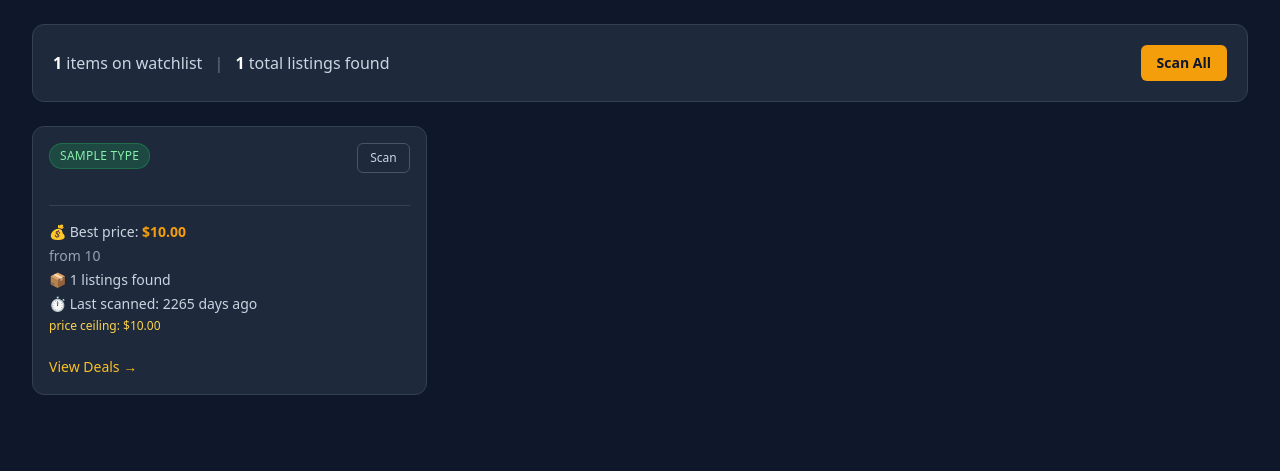
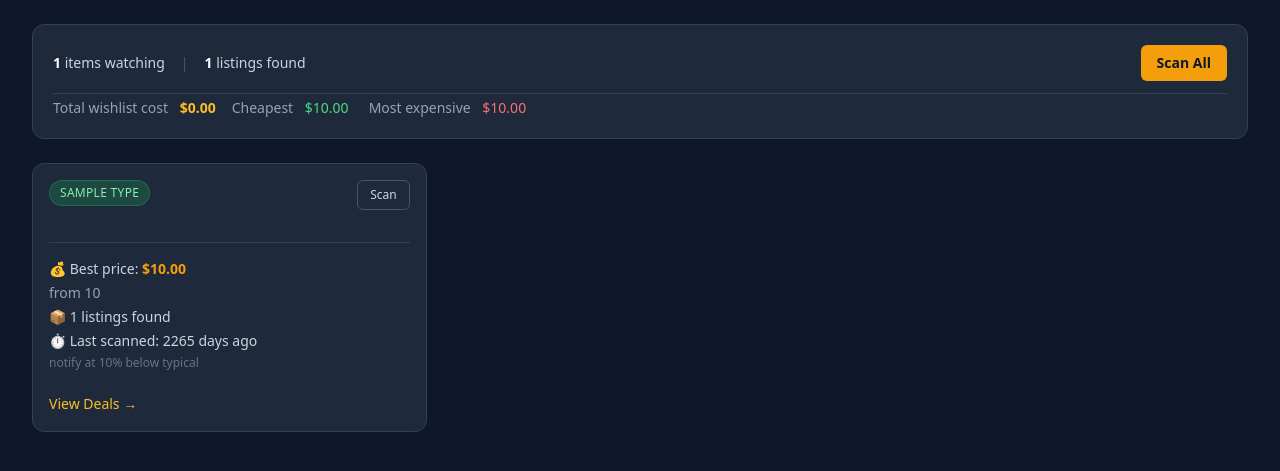
Before and after one commit to jacobem1836/Vinyl-Scraper, a FastAPI app: template templates/index.html in a window 1280 px wide. Shown: the part 65-536 px from the top of the page. Run offline with FastAPI, Linux system fonts and the light colour scheme; the template is opened without the code that fills it: most values are stand-ins (such as "Sample title", 1, 10 or a date in 2020); some libraries are stand-ins or nearby versions.

Commit message:
Add dashboard stats and label top-picks display
Dashboard now shows total wishlist cost, cheapest item, and most
expensive item. Label-type cards display top 3 cheapest picks instead
of a single best price. Form field updated to notify_below_pct (%).

Co-Authored-By: Claude Sonnet 4.6 <noreply@anthropic.com>

```diff
--- a/app/main.py
+++ b/app/main.py
@@ -3,7 +3,7 @@ from fastapi.staticfiles import StaticFiles
 from fastapi.templating import Jinja2Templates
 from sqlalchemy.orm import Session
 
-from app.database import Base, engine, get_db
+from app.database import Base, engine, get_db, run_migrations
 from app.models import Listing, WishlistItem
 from app.routers.wishlist import api_router, web_router
 from app.scheduler import scheduler, setup_scheduler
@@ -21,6 +21,7 @@ app.include_router(api_router)
 
 @app.on_event("startup")
 async def startup():
+    run_migrations()
     Base.metadata.create_all(bind=engine)
     setup_scheduler()
     scheduler.start()
@@ -44,12 +45,19 @@ async def index(request: Request, db: Session = Depends(get_db)):
         .all()
     )
     enriched = [_enrich_item(item) for item in items]
+    priced = [i for i in enriched if i["best_price"] is not None]
+    total_cost = round(sum(i["best_price"] for i in priced), 2) if priced else None
+    cheapest = min(priced, key=lambda i: i["best_price"]) if priced else None
+    most_expensive = max(priced, key=lambda i: i["best_price"]) if priced else None
     return templates.TemplateResponse(
         "index.html",
         {
             "request": request,
             "items": enriched,
             "total_listings": sum(i["listing_count"] for i in enriched),
+            "total_cost": total_cost,
+            "cheapest": cheapest,
+            "most_expensive": most_expensive,
         },
     )
 
--- a/templates/index.html
+++ b/templates/index.html
@@ -4,17 +4,41 @@
 
 {% block content %}
 <div class="space-y-6">
-  <section class="bg-slate-800 border border-slate-700 rounded-xl p-4 sm:p-5 flex flex-col sm:flex-row sm:items-center sm:justify-between gap-4">
-    <div class="text-slate-300 text-sm sm:text-base">
-      <span class="text-white font-semibold">{{ items|length }}</span> items on watchlist
-      <span class="mx-2 text-slate-500">|</span>
-      <span class="text-white font-semibold">{{ total_listings }}</span> total listings found
+  <section class="bg-slate-800 border border-slate-700 rounded-xl p-4 sm:p-5 space-y-3">
+    <div class="flex flex-col sm:flex-row sm:items-center sm:justify-between gap-3">
+      <div class="flex flex-wrap gap-x-4 gap-y-1 text-sm text-slate-300">
+        <span><span class="text-white font-semibold">{{ items|length }}</span> items watching</span>
+        <span class="text-slate-600">|</span>
+        <span><span class="text-white font-semibold">{{ total_listings }}</span> listings found</span>
       </div>
       <form action="/scan-all" method="post">
         <button type="submit" class="bg-amber-500 hover:bg-amber-400 text-slate-900 text-sm font-semibold px-4 py-2 rounded-md transition">
           Scan All
         </button>
       </form>
+    </div>
+    {% if total_cost is not none %}
+    <div class="flex flex-wrap gap-4 pt-1 border-t border-slate-700 text-sm">
+      <div>
+        <span class="text-slate-400">Total wishlist cost</span>
+        <span class="ml-2 text-amber-400 font-semibold">${{ '%.2f'|format(total_cost) }}</span>
+      </div>
+      {% if cheapest %}
+      <div>
+        <span class="text-slate-400">Cheapest</span>
+        <span class="ml-2 text-green-400 font-medium">${{ '%.2f'|format(cheapest.best_price) }}</span>
+        <span class="ml-1 text-slate-400 text-xs">{{ cheapest.query|truncate(20, true) }}</span>
+      </div>
+      {% endif %}
+      {% if most_expensive %}
+      <div>
+        <span class="text-slate-400">Most expensive</span>
+        <span class="ml-2 text-red-400 font-medium">${{ '%.2f'|format(most_expensive.best_price) }}</span>
+        <span class="ml-1 text-slate-400 text-xs">{{ most_expensive.query|truncate(20, true) }}</span>
+      </div>
+      {% endif %}
+    </div>
+    {% endif %}
   </section>
 
   <div id="addItemModal" class="hidden fixed inset-0 z-50">
@@ -43,8 +67,8 @@
           </div>
 
           <div>
-            <label class="block text-sm text-slate-300 mb-1">Price ceiling (optional)</label>
-            <input name="price_ceiling" step="0.01" min="0" type="number" placeholder="Max price (e.g. 25.00)" class="w-full bg-slate-900 border border-slate-700 rounded-md px-3 py-2 text-white placeholder-slate-500 focus:outline-none focus:ring-2 focus:ring-amber-500" />
+            <label class="block text-sm text-slate-300 mb-1">Notify when price is this % below typical</label>
+            <input name="notify_below_pct" step="1" min="1" max="90" type="number" value="20" class="w-full bg-slate-900 border border-slate-700 rounded-md px-3 py-2 text-white placeholder-slate-500 focus:outline-none focus:ring-2 focus:ring-amber-500" />
           </div>
 
           <label class="flex items-center gap-2 text-sm text-slate-300">
@@ -82,21 +106,26 @@
 
           {% if item.listing_count > 0 %}
             <div class="space-y-1 text-sm">
+              {% if item.type == 'label' and item.top_listings %}
+                <p class="text-slate-400 text-xs uppercase tracking-wide font-medium mb-1">Top picks</p>
+                {% for l in item.top_listings %}
+                  <div class="flex items-center justify-between gap-2">
+                    <span class="text-slate-200 truncate text-xs">{{ l.title|truncate(28, true) }}</span>
+                    <span class="text-amber-400 font-medium text-xs shrink-0">${{ '%.2f'|format(l.price) }}</span>
+                  </div>
+                {% endfor %}
+              {% else %}
                 <p class="text-slate-300">💰 Best price: <span class="price-best">{% if item.best_price is not none %}${{ '%.2f'|format(item.best_price) }}{% else %}—{% endif %}</span></p>
                 <p class="text-slate-400">from {{ (item.best_price_source or '—')|title }}</p>
+              {% endif %}
               <p class="text-slate-300">📦 {{ item.listing_count }} listings found</p>
               <p class="text-slate-300">⏱ Last scanned: {% if item.last_scanned_at %}<span data-timestamp="{{ item.last_scanned_at.isoformat() }}">{{ item.last_scanned_at }}</span>{% else %}<span>never</span>{% endif %}</p>
-              {% if item.price_ceiling is not none %}
-                <p class="text-xs text-amber-300">price ceiling: ${{ '%.2f'|format(item.price_ceiling) }}</p>
-              {% endif %}
+              <p class="text-xs text-slate-500">notify at {{ item.notify_below_pct|int }}% below typical</p>
             </div>
           {% else %}
             <div class="space-y-1 text-sm">
               <p class="text-slate-400">No listings found yet</p>
               <p class="text-slate-300">⏱ Last scanned: {% if item.last_scanned_at %}<span data-timestamp="{{ item.last_scanned_at.isoformat() }}">{{ item.last_scanned_at }}</span>{% else %}<span>never</span>{% endif %}</p>
-              {% if item.price_ceiling is not none %}
-                <p class="text-xs text-amber-300">price ceiling: ${{ '%.2f'|format(item.price_ceiling) }}</p>
-              {% endif %}
             </div>
           {% endif %}
 
--- a/templates/item_detail.html
+++ b/templates/item_detail.html
@@ -24,9 +24,7 @@
         {% endif %}
 
         <div class="text-sm text-slate-400 space-y-1">
-          {% if item.price_ceiling is not none %}
-            <p>Price ceiling: <span class="text-amber-300">${{ '%.2f'|format(item.price_ceiling) }}</span></p>
-          {% endif %}
+          <p>Notify when ≥ <span class="text-amber-300">{{ item.notify_below_pct|int }}%</span> below typical price{% if item.typical_price is not none %} (~${{ '%.2f'|format(item.typical_price) }}){% endif %}</p>
           <p>Last scanned: {% if item.last_scanned_at %}<span data-timestamp="{{ item.last_scanned_at.isoformat() }}">{{ item.last_scanned_at }}</span>{% else %}never{% endif %}</p>
         </div>
       </div>
```
Lines whose indentation alone changed are shown as unchanged.
